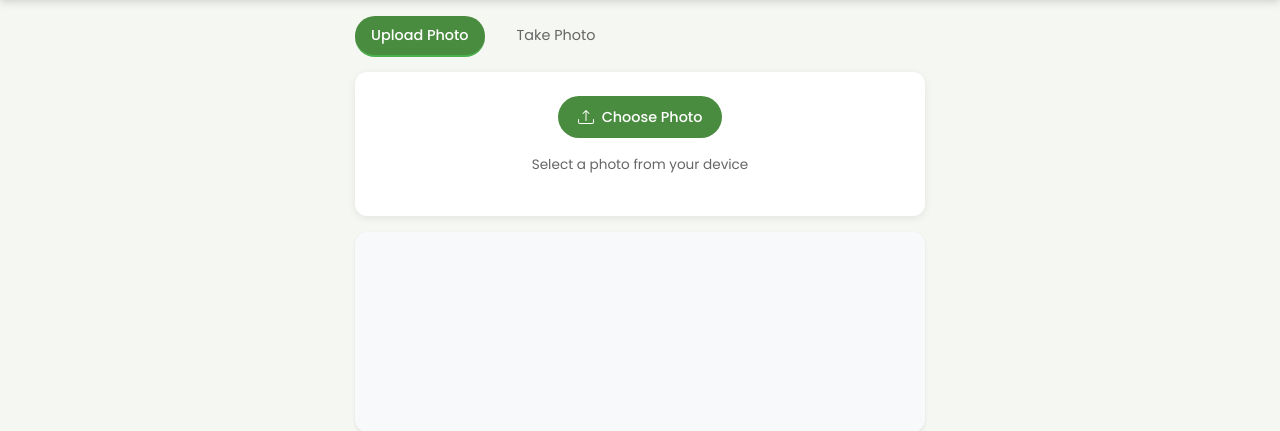
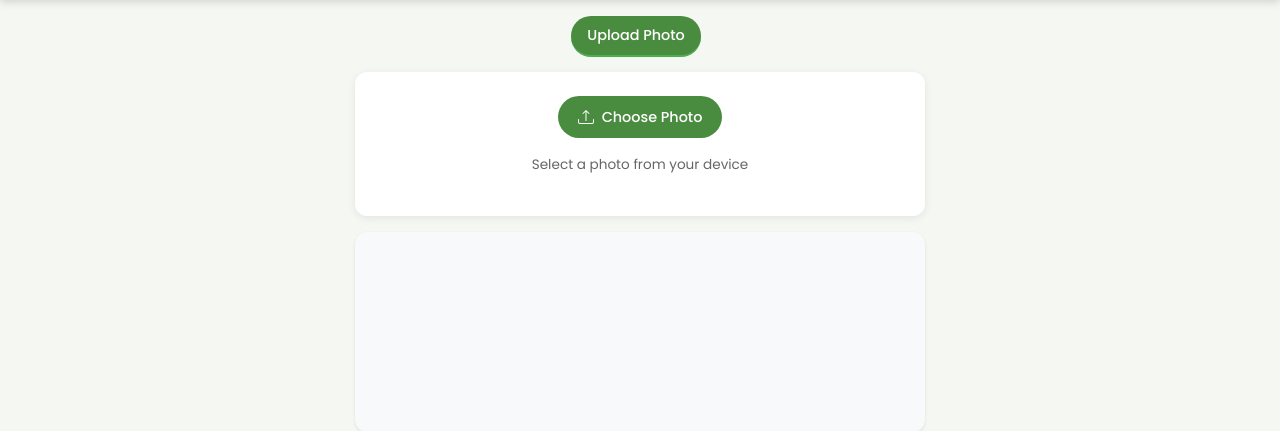
Before and after one commit to bhavin3206/selfie-final, a Flask app: page / in a window 1280 px wide. Shown: the part 87-518 px from the top of the page. Run offline with Flask 3, Linux system fonts and the light colour scheme; some libraries are stand-ins or nearby versions.

Commit message:
update index html

```diff
--- a/templates/index.html
+++ b/templates/index.html
@@ -25,17 +25,17 @@
   <!-- Main Content -->
   <div class="container">
     <!-- Tabs -->
-    <ul class="nav nav-tabs" role="tablist">
+    <ul class="nav nav-tabs justify-content-center" role="tablist">
       <li class="nav-item" role="presentation">
         <button class="nav-link active" id="upload-tab" data-bs-toggle="tab" data-bs-target="#upload" type="button" role="tab">
           Upload Photo
         </button>
       </li>
-      <li class="nav-item" role="presentation">
+      <!-- <li class="nav-item" role="presentation">
         <button class="nav-link" id="camera-tab" data-bs-toggle="tab" data-bs-target="#camera" type="button" role="tab">
           Take Photo
         </button>
-      </li>
+      </li> -->
     </ul>
 
     <!-- Tab Content -->
```
